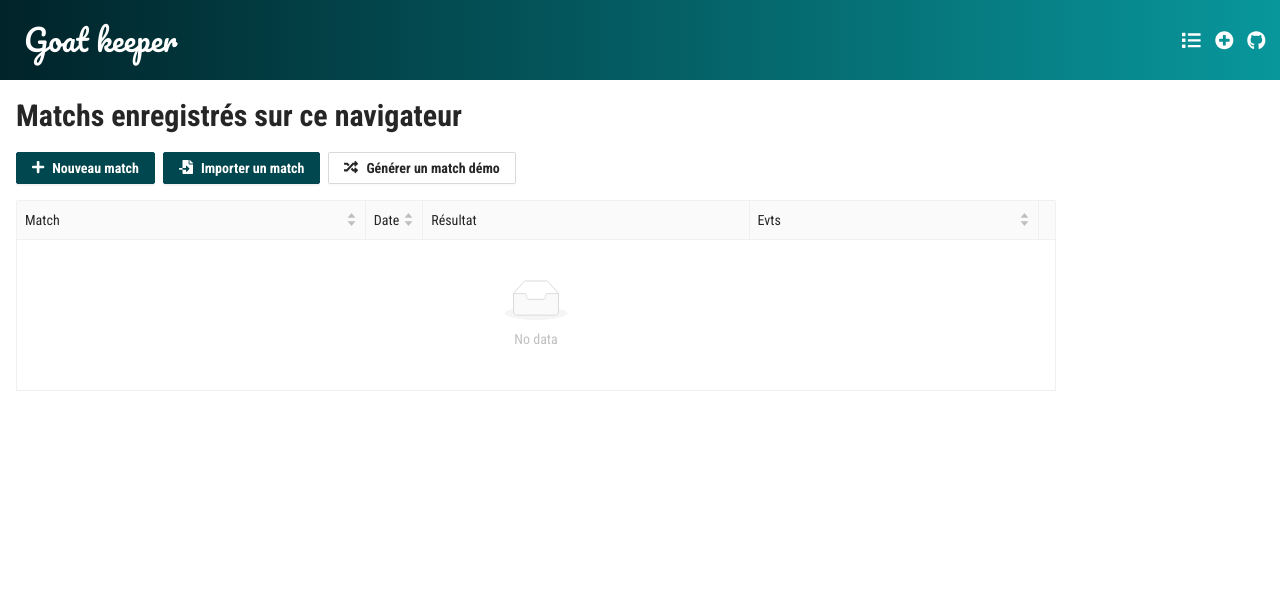
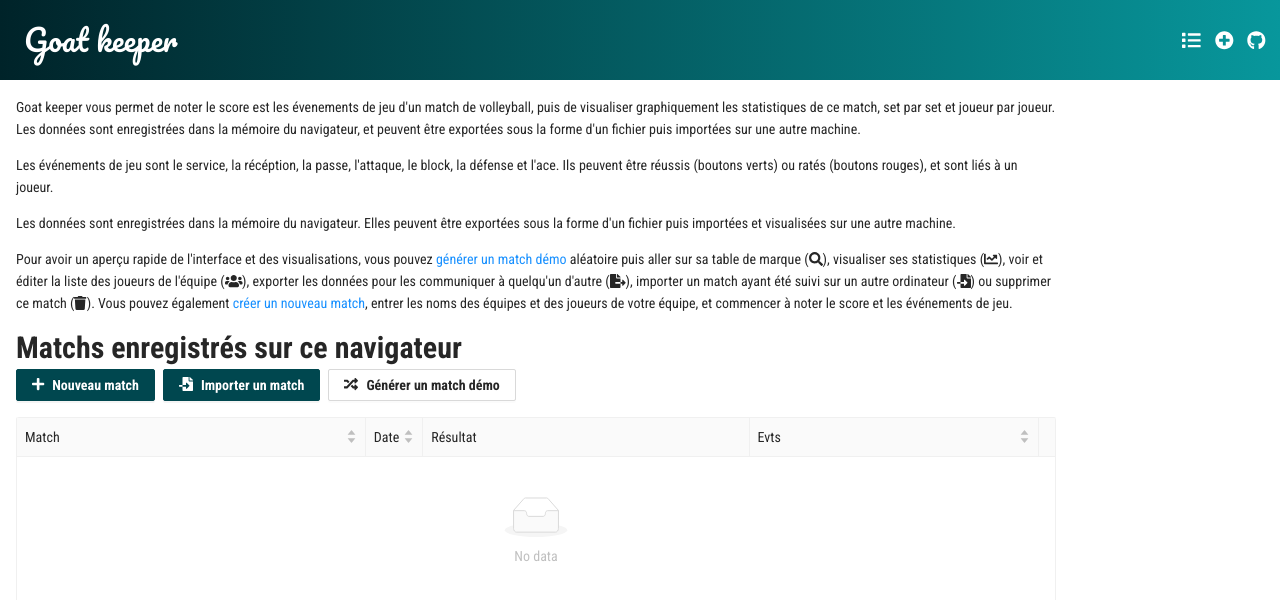
Before and after one commit to florianMo/goat-keeper, a React (Create React App) app: page /game-list in a window 1280 px wide. Shown: the top 600 px of the page. Built offline with nearby package versions, Linux system fonts and the light colour scheme.

Commit message:
msic: Add breadcrumb and description text

```diff
--- /dev/null
+++ b/src/Shared/Breadcrumb.tsx
@@ -0,0 +1,48 @@
+import { grey } from '@ant-design/colors';
+import { Button } from 'antd';
+import dayjs from 'dayjs';
+import React from 'react';
+import { useSelector } from 'react-redux';
+import { useHistory } from 'react-router-dom';
+import { dateFormat, timeFormat } from 'src/components/App';
+import { displayName } from 'src/models/game';
+import { Urls } from 'src/routing';
+import { RootState } from 'src/store/store';
+import styled from 'styled-components';
+
+interface BreadcrumbProps {
+  id: string;
+}
+
+export const Breadcrumb: React.FC<BreadcrumbProps> = (props: BreadcrumbProps): JSX.Element => {
+  const game = useSelector((state: RootState) => state.games.entities[props.id]);
+  const history = useHistory();
+
+  return (
+    <StyledBreadcrumb>
+      <p>
+        {displayName(game)}, {dayjs(game.at).format(dateFormat)} {dayjs(game.at).format(timeFormat)} -{' '}
+        <Button type="link" onClick={(): void => history.push(Urls.GAME_LIST)}>
+          tous les matchs
+        </Button>
+      </p>
+    </StyledBreadcrumb>
+  );
+};
+
+const StyledBreadcrumb = styled.div`
+  p {
+    color: ${grey[5]};
+    font-size: 12px;
+    margin: 0;
+  }
+
+  button {
+    padding: 0;
+
+    span {
+      font-size: 12px;
+      font-weight: normal;
+    }
+  }
+`;
--- a/src/components/Pages/GameList/GameList.tsx
+++ b/src/components/Pages/GameList/GameList.tsx
@@ -1,5 +1,4 @@
 /* eslint-disable react/display-name */
-import { cyan, red } from '@ant-design/colors';
 import {
   faChartLine,
   faFileExport,
@@ -8,6 +7,7 @@ import {
   faRandom,
   faSearch,
   faTrash,
+  faUsers,
 } from '@fortawesome/free-solid-svg-icons';
 import { FontAwesomeIcon } from '@fortawesome/react-fontawesome';
 import { Button, Col, message, Popconfirm, Row, Table, Tooltip, Typography, Upload } from 'antd';
@@ -27,7 +27,7 @@ import { RootState } from 'src/store/store';
 import styled from 'styled-components';
 import { v4 as uuidv4 } from 'uuid';
 
-const { Title } = Typography;
+const { Title, Paragraph } = Typography;
 
 export const GameList = (): JSX.Element => {
   const history = useHistory();
@@ -72,6 +72,7 @@ export const GameList = (): JSX.Element => {
 
   const handleDeleteGame = (id: string): void => {
     dispatch(deleteGame(id));
+    message.success('Match supprimé');
 
     ReactGa.event({
       category: 'All',
@@ -111,29 +112,43 @@ export const GameList = (): JSX.Element => {
       key: 'actions',
       className: 'actions fit-content',
       render: (game: Game): JSX.Element => (
-        <>
-          <Tooltip title="editer le score et les stats">
-            <FontAwesomeIcon
-              icon={faSearch}
-              size="lg"
+        <div>
+          <Tooltip title="éditer le score et les stats">
+            <Button
+              type="primary"
+              shape="circle"
               onClick={(): void => history.push(buildUrl(Urls.GAME, [{ parameter: 'id', value: game.id }]))}
-            />
+            >
+              <FontAwesomeIcon icon={faSearch} />
+            </Button>
+          </Tooltip>
+          <Tooltip title="gérer l'équipe">
+            <Button
+              type="primary"
+              shape="circle"
+              onClick={(): void => history.push(buildUrl(Urls.TEAM_MANAGEMENT, [{ parameter: 'id', value: game.id }]))}
+            >
+              <FontAwesomeIcon icon={faUsers} />
+            </Button>
           </Tooltip>
           <Tooltip title="visualiser les données du match">
-            <FontAwesomeIcon
-              icon={faChartLine}
-              size="lg"
+            <Button
+              type="primary"
+              shape="circle"
               onClick={(): void => history.push(buildUrl(Urls.GAME_STATS, [{ parameter: 'id', value: game.id }]))}
-            />
+            >
+              <FontAwesomeIcon icon={faChartLine} />
+            </Button>
           </Tooltip>
           <Tooltip title="exporter les données du match">
+            <div className="download">
               <a
-              className="download"
                 href={`data:text/json;charset=utf-8,${encodeURIComponent(JSON.stringify(game))}`}
                 download={getFileName(game)}
               >
-              <FontAwesomeIcon icon={faFileExport} size="lg" />
+                <FontAwesomeIcon icon={faFileExport} />
               </a>
+            </div>
           </Tooltip>
           <Tooltip title="supprimer le match">
             <Popconfirm
@@ -142,10 +157,12 @@ export const GameList = (): JSX.Element => {
               okText="Oui"
               cancelText="Non en fait"
             >
-              <FontAwesomeIcon icon={faTrash} size="lg" />
+              <Button type="primary" shape="circle" danger>
+                <FontAwesomeIcon icon={faTrash} />
+              </Button>
             </Popconfirm>
           </Tooltip>
-        </>
+        </div>
       ),
     },
   ];
@@ -157,7 +174,40 @@ export const GameList = (): JSX.Element => {
       <StyledGameList>
         <Row>
           <Col {...colLayout}>
-            <Title level={2}>Matchs enregistrés sur ce navigateur</Title>
+            <Paragraph>
+              Goat keeper vous permet de noter le score est les évenements de jeu d'un match de volleyball, puis de
+              visualiser graphiquement les statistiques de ce match, set par set et joueur par joueur. Les données sont
+              enregistrées dans la mémoire du navigateur, et peuvent être exportées sous la forme d'un fichier puis
+              importées sur une autre machine.
+            </Paragraph>
+
+            <Paragraph>
+              Les événements de jeu sont le service, la récéption, la passe, l'attaque, le block, la défense et l'ace.
+              Ils peuvent être réussis (boutons verts) ou ratés (boutons rouges), et sont liés à un joueur.
+            </Paragraph>
+
+            <Paragraph>
+              Les données sont enregistrées dans la mémoire du navigateur. Elles peuvent être exportées sous la forme
+              d'un fichier puis importées et visualisées sur une autre machine.
+            </Paragraph>
+
+            <Paragraph>
+              Pour avoir un aperçu rapide de l'interface et des visualisations, vous pouvez
+              <a onClick={handleGenerateDemoGame}> générer un match démo </a>
+              aléatoire puis aller sur sa table de marque (<FontAwesomeIcon icon={faSearch} />
+              ), visualiser ses statistiques (<FontAwesomeIcon icon={faChartLine} />
+              ), voir et éditer la liste des joueurs de l'équipe (<FontAwesomeIcon icon={faUsers} />
+              ), exporter les données pour les communiquer à quelqu'un d'autre (<FontAwesomeIcon icon={faFileExport} />
+              ), importer un match ayant été suivi sur un autre ordinateur (<FontAwesomeIcon icon={faFileImport} />) ou
+              supprimer ce match (<FontAwesomeIcon icon={faTrash} />
+              ). Vous pouvez également <a onClick={(): void => history.push(Urls.NEW_GAME)}>créer un nouveau match</a>,
+              entrer les noms des équipes et des joueurs de votre équipe, et commencer à noter le score et les
+              événements de jeu.
+            </Paragraph>
+
+            <Title level={2} className="page-title">
+              Matchs enregistrés sur ce navigateur
+            </Title>
             <div className="buttons">
               <Button
                 type="primary"
@@ -207,18 +257,37 @@ const StyledGameList = styled.div`
     }
   }
 
-  .actions {
+  .actions div {
+    display: flex;
+
+    button {
+      margin-right: 8px;
+
       svg {
+        margin-right: 0 !important;
+      }
+    }
+
+    .download {
+      display: inline-block;
+      width: 32px;
+      height: 32px;
+      border-radius: 16px;
+      margin-right: 8px;
+      color: white;
+      background-color: #00474f;
       cursor: pointer;
-      margin-right: 8px;
-      transition: 0.3s all;
 
       &:hover {
-        color: ${cyan[8]};
+        background-color: #006d75;
       }
 
-      &[data-icon='trash']:hover {
-        color: ${red[5]};
+      a {
+        color: white;
+      }
+
+      svg {
+        margin: 8px 0px 0px 10px;
       }
     }
   }
@@ -241,8 +310,4 @@ const StyledGameList = styled.div`
     opacity: 0.5;
     cursor: not-allowed !important;
   }
-
-  a.download {
-    color: rgba(0, 0, 0, 0.65);
-  }
 `;
--- a/src/components/Pages/Stats/GameStats.tsx
+++ b/src/components/Pages/Stats/GameStats.tsx
@@ -15,6 +15,7 @@ import { TeamStats } from 'src/components/Pages/Stats/TeamStats';
 import { TeamTableStats } from 'src/components/Pages/Stats/TeamTableStats';
 import { GameEvent, gameEvents, getKey, getSetDuration, getTotalDuration, Player } from 'src/models';
 import { buildUrl, Urls } from 'src/routing';
+import { Breadcrumb } from 'src/Shared/Breadcrumb';
 import { RootState } from 'src/store/store';
 import styled from 'styled-components';
 
@@ -60,7 +61,7 @@ export const GameStats = (): JSX.Element => {
   };
 
   const setsInfo = (): string => {
-    return selectedSets.length === 5 ? '(match complet)' : '(sets ' + selectedSets.map((s) => s[4]).join(',') + ')';
+    return selectedSets.length === 5 ? '(match complet)' : '(sets ' + selectedSets.map((s) => s[4]).join(', ') + ')';
   };
 
   return (
@@ -71,7 +72,8 @@ export const GameStats = (): JSX.Element => {
         <StyledGameStats>
           <Row>
             <Col>
-              <Title level={2}>
+              <Breadcrumb id={game.id} />
+              <Title level={2} className="page-title">
                 {game.team1.name} vs {game.team2.name}, le {dayjs(game.at).format(dateFormat)} (
                 {getTotalDuration(game) + ' minutes'})
               </Title>
--- a/src/components/Pages/Stats/TeamTableStats.tsx
+++ b/src/components/Pages/Stats/TeamTableStats.tsx
@@ -15,7 +15,7 @@ export const TeamTableStats: React.FC<TeamTableStatsProps> = (props: TeamTableSt
   const columns: ColumnsType = [
     {
       title: '#',
-      className: 'fit-content',
+      className: 'fit-content text-align-center',
       render: (stat: any): string => stat.key.split(':')[1],
       sorter: (a: any, b: any): number =>
         parseInt(a.key.split(':')[1], 10) > parseInt(b.key.split(':')[1], 10) ? 1 : -1,
@@ -106,4 +106,8 @@ const StyledTeamTableStats = styled.div`
     width: 1%;
     white-space: nowrap;
   }
+
+  .text-align-center {
+    text-align: center;
+  }
 `;
--- a/src/styles/reset.css
+++ b/src/styles/reset.css
@@ -2,13 +2,18 @@ body {
   font-family: 'Roboto Condensed' !important;
 }
 
-.ant-btn-primary,
+.page-title {
+  margin-bottom: 0 !important;
+  margin-top: 0 !important;
+}
+
+.ant-btn-primary:not(.ant-btn-dangerous),
 .ant-radio-group-solid .ant-radio-button-wrapper-checked:not(.ant-radio-button-wrapper-disabled) {
   background-color: #00474f !important;
   border-color: #00474f !important;
 }
 
-.ant-btn-primary:hover,
+.ant-btn-primary:hover:not(.ant-btn-dangerous),
 .ant-radio-group-solid .ant-radio-button-wrapper-checked:not(.ant-radio-button-wrapper-disabled):hover {
   background-color: #006d75 !important;
   border-color: #006d75 !important;
```
Also changed, not shown: src/components/Pages/TeamManagement/TeamManagement.tsx (+6 -2 lines). Lines whose indentation alone changed are shown as unchanged.
